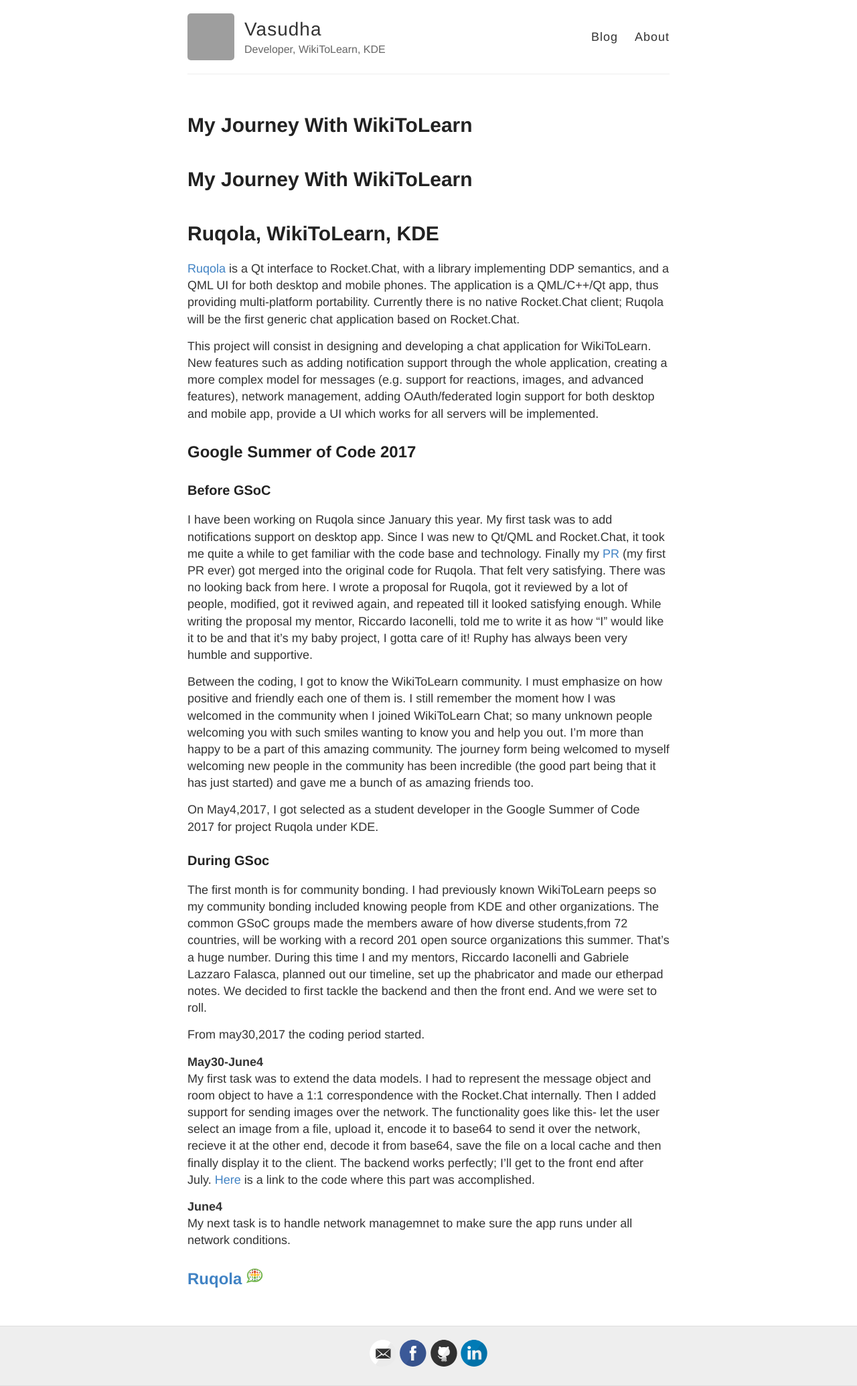
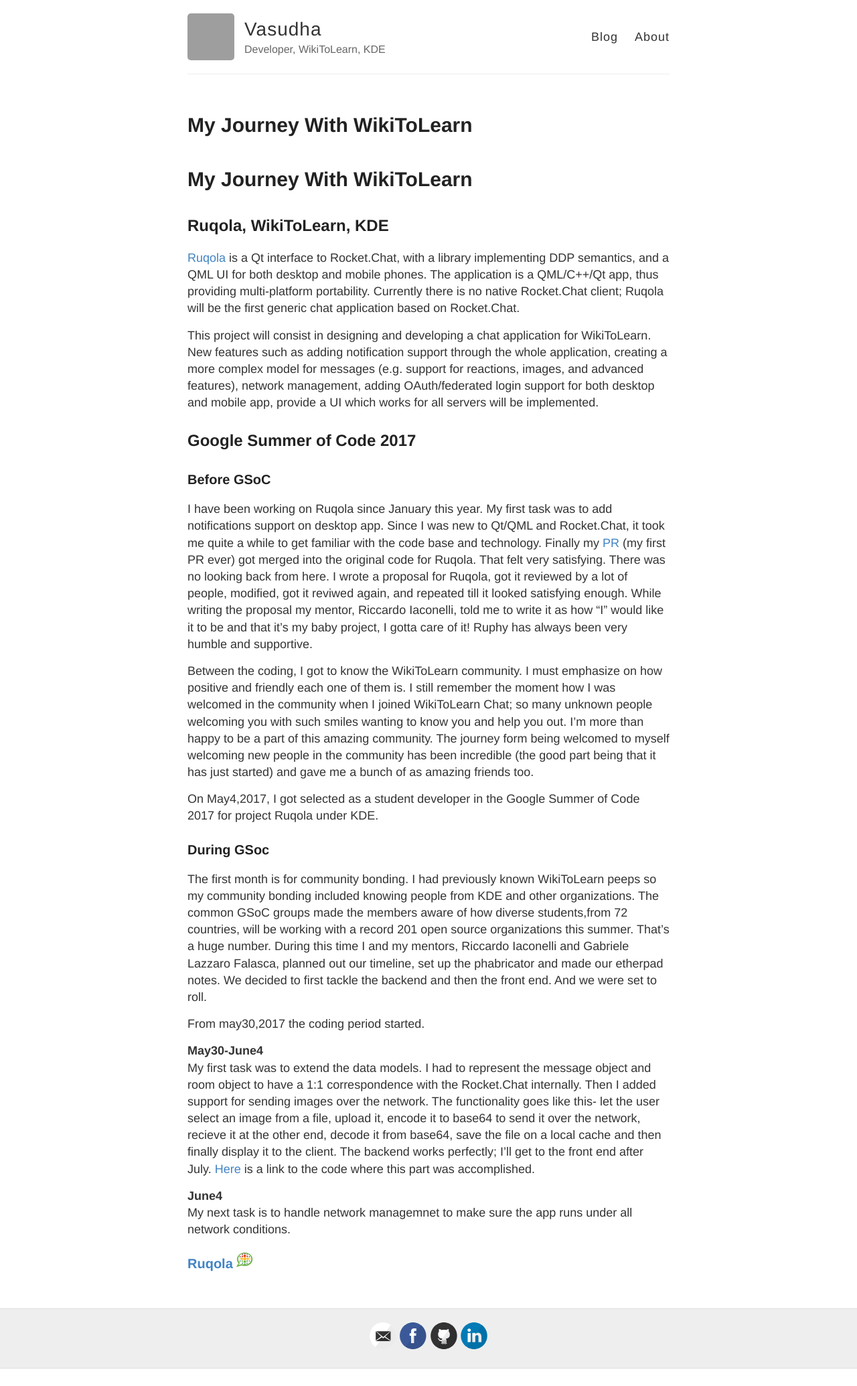
Before and after one commit to VasudhaMathur/VasudhaMathur.github.io, a Jekyll site: the page built from index.md, in a window 1280 px wide. Shown: the whole page at 67% size. Built offline with Jekyll 4.4.1, drawn with Linux system fonts in a browser that asks for light colours; our own code applies the rules of GitHub Pages for plain Markdown files; after the commit the page ends 2044 px from its top, so only the background shows below that; grey boxes are pictures that could not be loaded.

Commit message:
Update index.md

```diff
--- a/index.md
+++ b/index.md
@@ -1,6 +1,6 @@
 # My Journey With WikiToLearn
 
-# Ruqola, WikiToLearn, KDE
+## Ruqola, WikiToLearn, KDE
 
 [Ruqola](https://github.com/WikiToLearn/Ruqola) is a Qt interface to Rocket.Chat, with a library implementing DDP semantics, and a QML UI for both desktop and mobile phones. The application is a QML/C++/Qt app, thus providing multi-platform portability. Currently there is no native Rocket.Chat client; Ruqola will be the first generic chat application based on Rocket.Chat.
 
@@ -36,4 +36,4 @@
 
 
 
-## [Ruqola](https://github.com/WikiToLearn/Ruqola) <img src="/images/systray.png" alt="Ruqola-Icon" width="25px" height="25px">
+### [Ruqola](https://github.com/WikiToLearn/Ruqola) <img src="/images/systray.png" alt="Ruqola-Icon" width="25px" height="25px">
```
